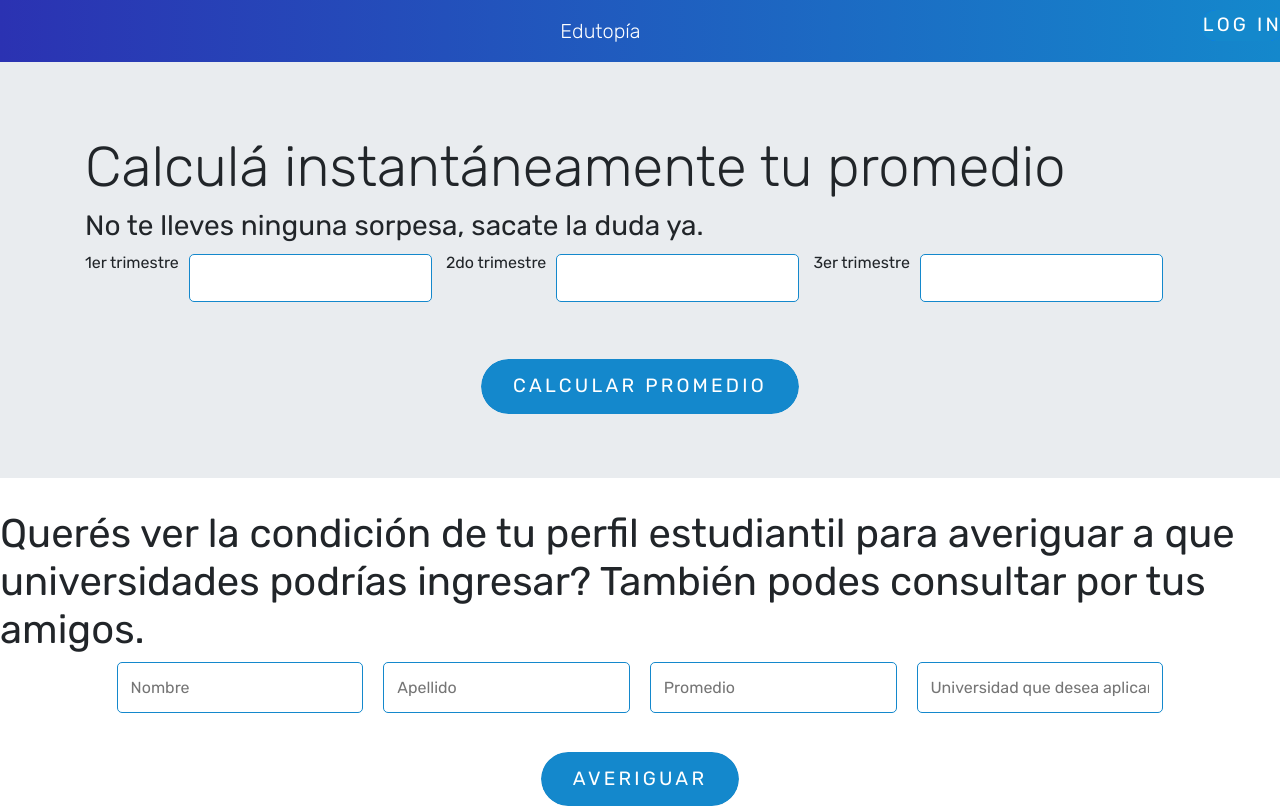
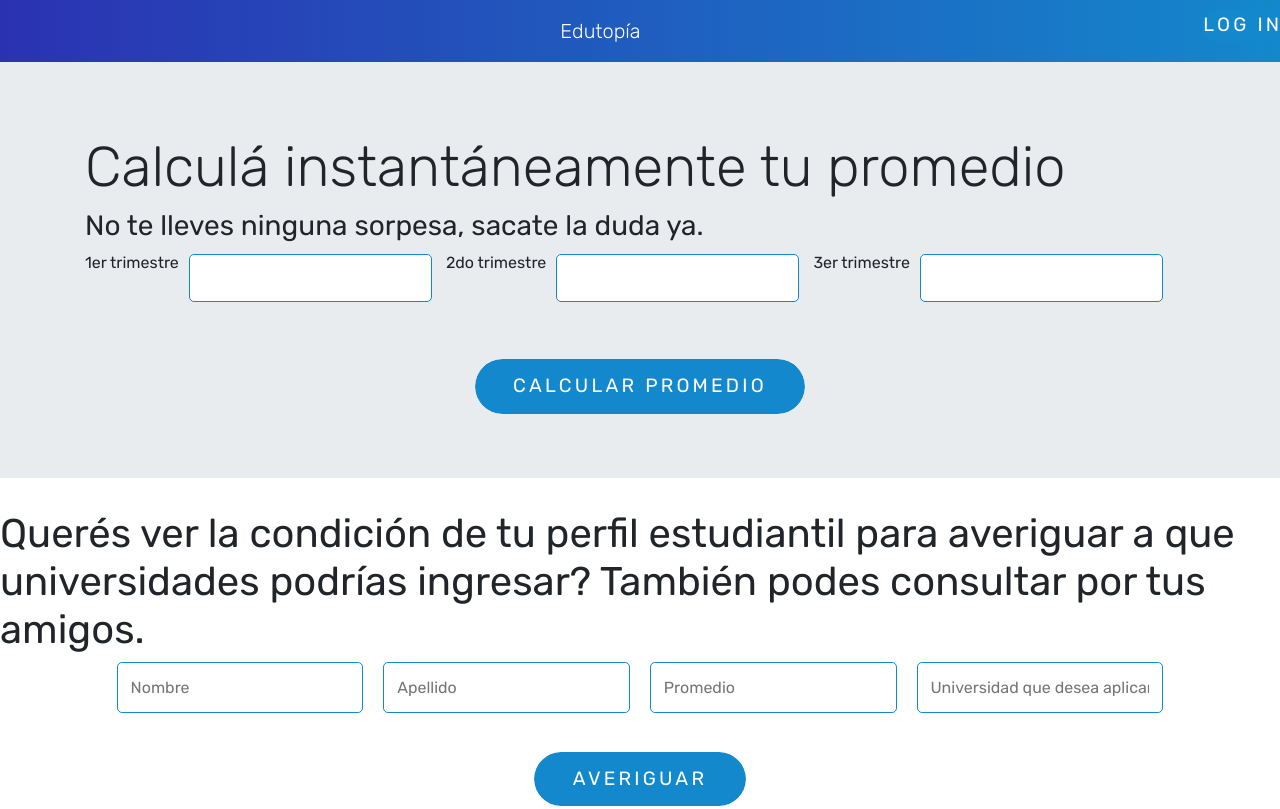
Before and after one commit to julietadicio/DiCio, a website: page index.html in a window 1280 px wide. Shown: the top 809 px of the page. Drawn offline with nearby package versions, Linux system fonts and the light colour scheme; some packages are replaced by stand-ins of ours; files that its build step writes are made by us from their sources; a script that the page names is missing.

Commit message:
Modificando css

```diff
--- a/assets/scss/_index.scss
+++ b/assets/scss/_index.scss
@@ -23,7 +23,7 @@ $color: #1488CC;
     margin: auto;
     margin-top: 3%;
     border: none;
-    padding: 1% 2.5%;
+    padding: 1% 3%;
     border-radius: 10rem;
     color: #fff;
     text-transform: uppercase;
```
